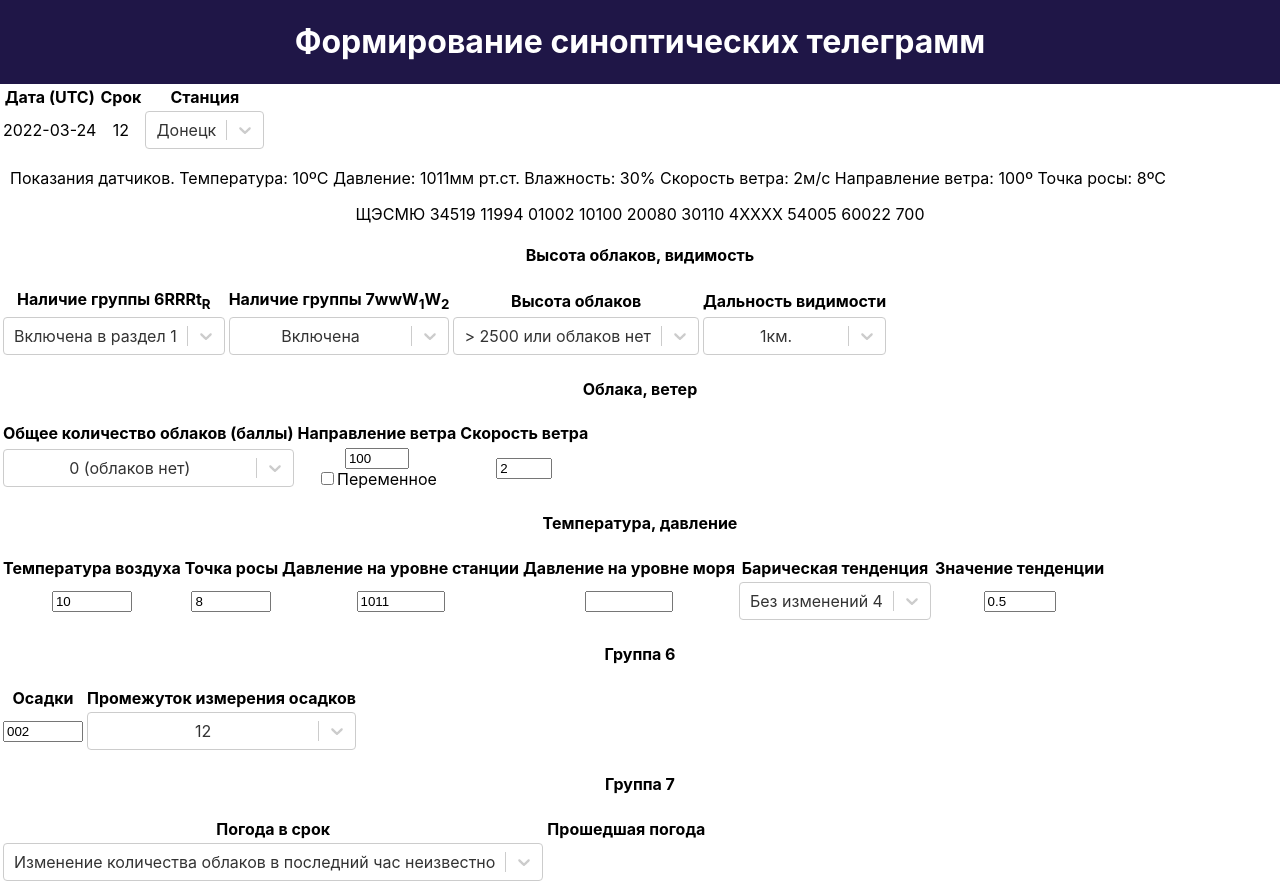
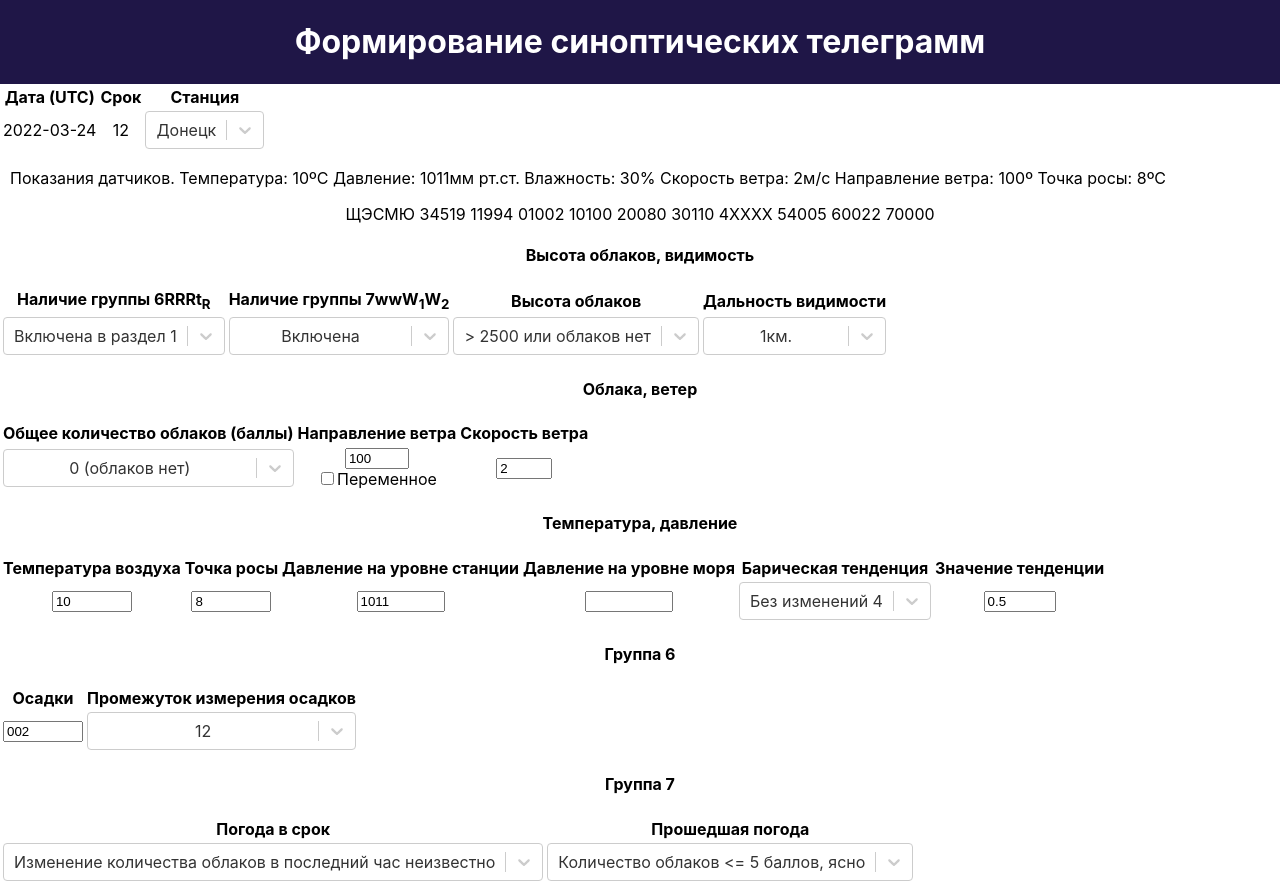
Before and after one commit to slavam/create-synoptic-telegram, a React (Create React App) app: page / in a window 1280 px wide. Built offline with nearby package versions, Linux system fonts and the light colour scheme.

Commit message:
Group 7 ready

```diff
--- a/src/components/Telegram/Dictionaries.js
+++ b/src/components/Telegram/Dictionaries.js
@@ -169,18 +169,19 @@ const weatherTermArray = [
   {label: "Гроза сильная, град, крупа", value: "99"},
 ];
 
-// WEATHER_PAST = [
-//   "Количество облаков <= 5 баллов, ясно", #0
-//   "Количество облаков изменилось от <= 5 баллов до > 5 баллов", #1
-//   "Количество облаков > 5 баллов, пасмурно", #2
-//   "Буря песчаная или пыльная. Метель", #3
-//   "Туман или ледяной туман. Мгла", #4
-//   "Морось", #5
-//   "Дождь", #6
-//   "Дождь со снегом. Снег", #7
-//   "Ливневые осадки", #8
-//   "Гроза с осадками или без них", #9
-//   ]
+const weatherPastArray = [
+  {label: "Количество облаков <= 5 баллов, ясно", value: "0"},
+  {label: "Количество облаков изменилось от <= 5 баллов до > 5 баллов", value: "1"},
+  {label: "Количество облаков > 5 баллов, пасмурно", value: "2"},
+  {label: "Буря песчаная или пыльная. Метель", value: "3"},
+  {label: "Туман или ледяной туман. Мгла", value: "4"},
+  {label: "Морось", value: "5"},
+  {label: "Дождь", value: "6"},
+  {label: "Дождь со снегом. Снег", value: "7"},
+  {label: "Ливневые осадки", value: "8"},
+  {label: "Гроза с осадками или без них", value: "9"}
+];
 
 
-export {cloudHeightArray, iRArray, iXArray, visibilityRangeArray, nCloudArray, tendencyArray, durationPrecipitationArray, weatherTermArray};
+export {cloudHeightArray, iRArray, iXArray, visibilityRangeArray, nCloudArray,
+  tendencyArray, durationPrecipitationArray, weatherTermArray, weatherPastArray};
--- a/src/components/Telegram/Telegram.js
+++ b/src/components/Telegram/Telegram.js
@@ -1,6 +1,7 @@
 import React, { useState, useReducer } from 'react';
 import Select from 'react-select';
-import {cloudHeightArray, iRArray, iXArray, visibilityRangeArray, nCloudArray, tendencyArray, durationPrecipitationArray, weatherTermArray} from './Dictionaries';
+import {cloudHeightArray, iRArray, iXArray, visibilityRangeArray, nCloudArray,
+  tendencyArray, durationPrecipitationArray, weatherTermArray, weatherPastArray} from './Dictionaries';
 
 const telegramReducer = (state, action) => {
   switch (action.type) {
@@ -11,9 +12,9 @@ const telegramReducer = (state, action) => {
         return {...state, iR: action.irValue, precipitation: '', durationPrecipitation: ''};
     case 'SET_IX':
       if(action.ixValue === '1')
-        return { ...state, iX: action.ixValue, weatherTerm: action.weatherTerm};
+        return { ...state, iX: action.ixValue, weatherTerm: action.weatherTerm, weatherPast: action.weatherPast};
       else
-        return { ...state, iX: action.ixValue, weatherTerm: ''};
+        return { ...state, iX: action.ixValue, weatherTerm: '', weatherPast: ''};
     case 'SET_CLOUDHEIGHT':
       return { ...state, cloudHeight: action.cloudHeightValue };
     case 'SET_VISIBILITYRANGE':
@@ -42,6 +43,8 @@ const telegramReducer = (state, action) => {
       return {...state, durationPrecipitation: action.durationPrecipitation};
     case 'SET_WEATHERTERM':
       return {...state, weatherTerm: action.weatherTerm};
+    case 'SET_WEATHERPAST':
+      return {...state, weatherPast: action.weatherPast};
     default:
       return state;
   }
@@ -66,6 +69,7 @@ const Telegram = ({term, code, sensorData}) => {
   const [precipitation, setPrecipitation] = useState('002');
   const [durationPrecipitation, setDurationPrecipitation] = useState({label: '12', value: '2'});
   const [weatherTermO, setWeatherTerm] = useState({label: "Изменение количества облаков в последний час неизвестно", value: "0"});
+  const [weatherPastO, setWeatherPast] = useState({label: "Количество облаков <= 5 баллов, ясно", value: "0"});
   const initTelegram = {
     headGroup: headGroup,
     code: code,
@@ -84,7 +88,8 @@ const Telegram = ({term, code, sensorData}) => {
     tendencyValue: ('00'+Math.abs(+sensorData.prevPressure-sensorData.pressure)*10).slice(-3),
     precipitation: '002',
     durationPrecipitation: '2',
-    weatherTerm: '00'
+    weatherTerm: '00',
+    weatherPast: '00'
   }
   const [telegram, dispatch] = useReducer(telegramReducer,initTelegram);
 
@@ -102,7 +107,8 @@ const Telegram = ({term, code, sensorData}) => {
     dispatch({
       type: 'SET_IX',
       ixValue: val.value,
-      weatherTerm: ('0'+weatherTermO.value).slice(-2)
+      weatherTerm: ('0'+weatherTermO.value).slice(-2),
+      weatherPast: ('0'+weatherPastO.value).slice(-2),
     });
   }
   const handleCloudHeightSelected = (val) =>{
@@ -226,12 +232,19 @@ const Telegram = ({term, code, sensorData}) => {
       weatherTerm: ('0'+val.value).slice(-2)
     });
   }
+  const handleWeatherPastSelected = (val) =>{
+    setWeatherPast(val);
+    dispatch({
+      type: 'SET_WEATHERPAST',
+      weatherPast: ('0'+val.value).slice(-2)
+    })
+  }
   const t = `${telegram.headGroup} ${telegram.code} \
     ${telegram.iR}${telegram.iX}${telegram.cloudHeight}${telegram.visibilityRange} \
     ${telegram.nCloud}${telegram.windDirection}${telegram.windSpeed} \
     1${telegram.temperature} 2${telegram.dewPoint} 3${telegram.pressure} 4${telegram.pressureSeaLevel} \
     5${telegram.tendency}${telegram.tendencyValue}${iRO.value==='1'? ' 6': ' '}${telegram.precipitation}${telegram.durationPrecipitation}\
-    ${iXO.value==='1'? ' 7': ' '}${telegram.weatherTerm}`;
+    ${iXO.value==='1'? ' 7': ' '}${telegram.weatherTerm}${telegram.weatherPast}`;
   const group6 = iRO.value === "1" ?
     <tr><td><input type='number' value={precipitation} onChange={handlePrecipitationChange} min='0.0' max='989' step='0.1'/></td>
     <td><Select value={durationPrecipitation} onChange={handleDurationPrecipitationSelected} options={durationPrecipitationArray}/></td></tr> :
@@ -239,7 +252,7 @@ const Telegram = ({term, code, sensorData}) => {
   const group7 = iXO.value === "1" ?
     <tr>
       <td><Select value={weatherTermO} onChange={handleWeatherTermSelected} options={weatherTermArray}/></td>
-      <td></td>
+      <td><Select value={weatherPastO} onChange={handleWeatherPastSelected} options={weatherPastArray}/></td>
     </tr> : null;
   return(
     <div className="container">
```
